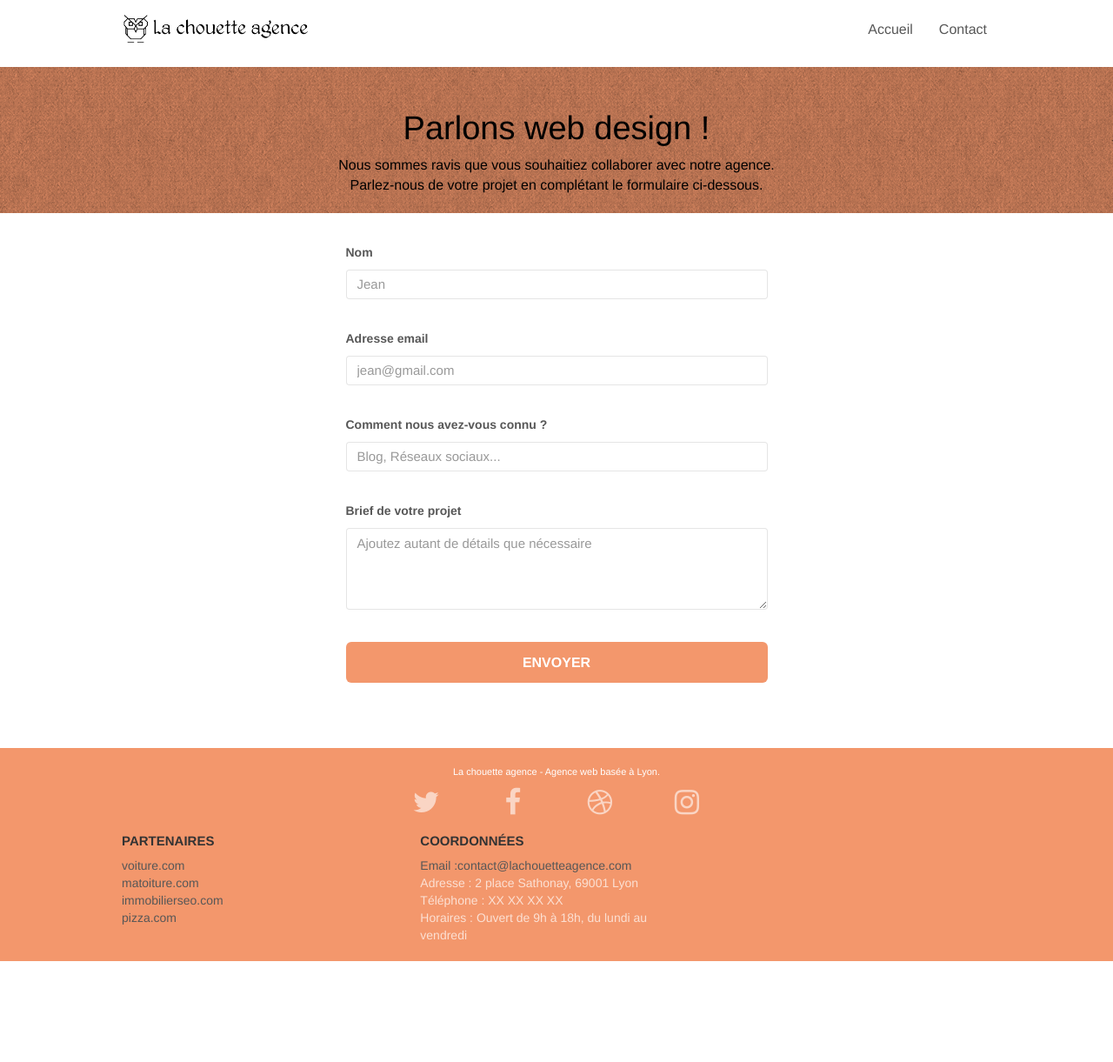
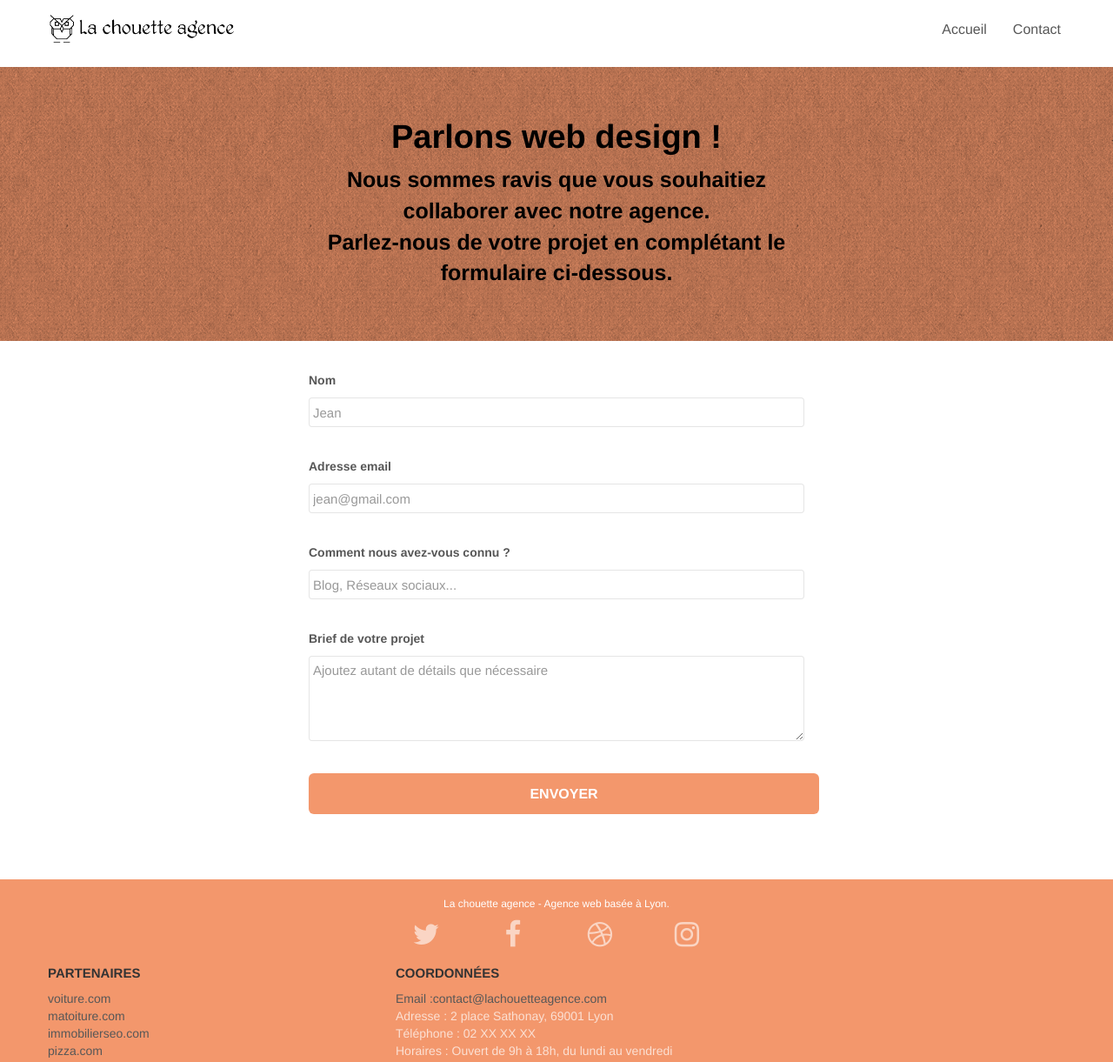
Before and after one commit to wissalss/P4-SEO, a plain HTML site: page contact.html in a window 1280 px wide. Shown: the part 15-1236 px from the top of the page at 87% size. Before the commit the page ends 1120 px from the top, so only its background shows below. Drawn offline with nearby package versions, Linux system fonts and the light colour scheme; files that its build step writes are made by us from their sources; a script that the page names is missing.

Commit message:
text and form

```diff
--- a/contact.html
+++ b/contact.html
@@ -53,7 +53,8 @@
 							web design, illustrations, design de site web, site web, web, internet, site internet, site
 						</div> -->
 						<a class="navbar-brand" href="index.html"><img src="img/la-chouette-agence.png"
-								alt="logo la chouette agence" height="40" /></a>
+								alt="logo la chouette agence " height="40" /></a>
+						<!-- le text dans alt est remplacé par la description d'image -->
 						<!-- Suppression <div class="keywords" style="color:#cccccc;font-size:1px;">Agence web à paris, stratégie web,
 							web design, illustrations, design de site web, site web, web, internet, site internet, site
 						</div> -->
@@ -69,7 +70,9 @@
 								<a href="index.html">Accueil</a>
 							</li>
 							<li>
-								<a href="contact.html">Contact</a>
+							</li>
+							<li>
+								<a href="contact.html">Contact </a>
 							</li>
 						</ul>
 					</div>
@@ -130,7 +133,7 @@
 								<textarea placeholder="Ajoutez autant de détails que nécessaire" id="message"
 									class="form-control" rows="4" cols="50" required></textarea>
 							</div>
-							<button class="bloc-button btn btn-lg btn-block cta-hero btn-atomic-tangerine"
+							<button class=" formbtn bloc-button btn btn-lg btn-block cta-hero btn-atomic-tangerine"
 								type="submit">
 								Envoyer
 							</button>
@@ -156,7 +159,7 @@
 
 		<!-- Footer - bloc-8 -->
 		<footer>
-			<div class="bloc bgc-atomic-tangerine d-bloc" id="bloc-8">
+			<div class="bloc bgc-atomic-tangerine d-bloc bloc-8">
 				<div class="container bloc-sm">
 					<div class="row">
 						<div class="col-sm-12">
@@ -189,10 +192,10 @@
 									</div>
 								</div>
 								<!-- Suppression <div class="keywords" style="color:#F3976C;">Agence web à paris, stratégie web, web design,
-								illustrations, design de site web, site web, web, internet, site internet, site</div>
-						</div> -->
+						illustrations, design de site web, site web, web, internet, site internet, site</div>
+				</div> -->
 							</div>
-							<div class="row liens" role="navigation" aria-label="footer navigation">
+							<div class="row links" >
 								<div class="col-sm-4 listeliens">
 									<h3>Partenaires</h3>
 									<div><a href="voiture.com">voiture.com</a></div>
@@ -205,7 +208,7 @@
 									<div><a href="mailto:contact@lachouetteagence.com">Email
 											:contact@lachouetteagence.com</a></div>
 									<div>Adresse : 2 place Sathonay, 69001 Lyon</div>
-									<div>Téléphone : XX XX XX XX</div>
+									<div>Téléphone : 02 XX XX XX</div>
 									<div>Horaires : Ouvert de 9h à 18h, du lundi au vendredi</div>
 								</div>
 							</div>
--- a/style.css
+++ b/style.css
@@ -30,7 +30,7 @@ a:hover {
     width: 100%;
     clear: both;
     background: 50% 50% no-repeat;
-    padding: 0 50px;
+    padding: 0 ;
     -webkit-background-size: cover;
     -moz-background-size: cover;
     -o-background-size: cover;
@@ -215,7 +215,7 @@ a:hover {
     height: auto;
     padding: 3px 15px;
     font-size: 25px;
-    font-weight: normal; /*-- a voir--*/
+    font-weight: normal;
     font-weight: 600;
     line-height: 44px;
 }
@@ -278,20 +278,7 @@ a:hover {
     position: relative;
     z-index: 2;
 }
- /* la 1ère P / texte au lieu de l'image
- blockquote p:nth-child(1) {
-    font-size: 1.2em;
-    font-style: italic;
-    width: 90%;
-    line-height: 25px;
-    margin-left: 20px
-}
 
-blockquote p:nth-child(2) {
-    font-size: .9em;
-    margin-top: -10px;
-    text-align: center
-}*/
 @media (min-width: 768px) {
     .site-navigation {
         position: absolute;
@@ -402,7 +389,6 @@ button {
 
 .icon-md {
     font-size: 33px!important;
-    /* color: #000000; */
 }
 
 .icon-lg {
@@ -432,8 +418,13 @@ button {
 .form-control {
     border-color: rgba(0, 0, 0, .1);
     box-shadow: none;
+    padding: .5rem .4rem;
+    width: 100%;
+    font-size: 15px;
 }
-
+.formbtn{
+    width: 103%;
+}
 .scrollToTop {
     width: 40px;
     height: 40px;
@@ -567,7 +558,7 @@ h1, h2, h3, h4, h5, h6, p, label, .btn, a {
 }
 
 .container {
-    max-width: 1000px;
+    /* max-width: 1000px; */
 }
 
 .hero-bloc-text {
@@ -589,7 +580,7 @@ h1, h2, h3, h4, h5, h6, p, label, .btn, a {
 }
 
 p {
-    font-size: 11px;
+    font-size: 12px;
 }
 
 .tight-width-whitespace {
@@ -620,34 +611,33 @@ h2 {
     font-size: 22px;
     line-height: 1.4em;
 }
-/* #bloc-2-services h2 {
+
+#bloc-2-services h2 {
     width: 60%;
     margin: auto;
-    margin-bottom: 20px
+    margin-bottom: 2rem;
 }
 
-#bloc-4-portfolio h2 {
-    width: 45%;
+.textimg {
+    width: 80%;
+    font-size: 18px;
+    font-style: italic;
     margin: auto;
-    text-align: center
 }
 
-#bloc-5-cta {
-    position: relative;
-    height: 350px
+.textimgp {
+    width: 80%;
+    font-size: 15px;
+    margin: auto;
 }
 
 #bloc-5-cta h2 {
-    display: block;
-    position: absolute;
-    width: 40%;
-    top: 30%;
-    left: 30%
+    margin-top: 4rem;
 }
 
 #bloc-5-cta .btn {
-    margin-top: 150px
-} */
+    margin-bottom: 4rem;
+}
 
 h3 {
     font-size: 15px;
@@ -967,27 +957,33 @@ h4 {
 
 #bloc-6 {
     z-index: 1;
-    /* height: 350px;
-    padding-left: 0 */
+    width: 100%;
 }
 
 #bloc-6 h1 {
-    color: #000!important;
+    color: black!important;
     z-index: 3;
     text-align: center;
+    margin-top: 3rem;
+    font-weight: bold;
 }
 
 #bloc-6 p {
     color: black!important;
     z-index: 3;
-    font-size: 16px;
+    font-size: 25px;
     text-align: center;
+    margin-bottom: 4rem;
+    width: 70%;
+    font-weight: bold;
 }
-.form-group{
+
+.form-group {
     display: flex;
     flex-direction: column;
 }
-.formstyle{
+
+.formstyle {
     display: flex;
     flex-direction: column;
     justify-content: flex-start;
@@ -999,9 +995,11 @@ h4 {
     padding-top: 30px;
     padding-bottom: 20px
 }
-input::placeholder, textarea::placeholder{
+
+input::placeholder, textarea::placeholder {
     font-size: 15px;
 }
+
 label {
     font-weight: 700;
     padding: .5rem 0;
```
Also changed, not shown: index.html (+8 -9 lines).
